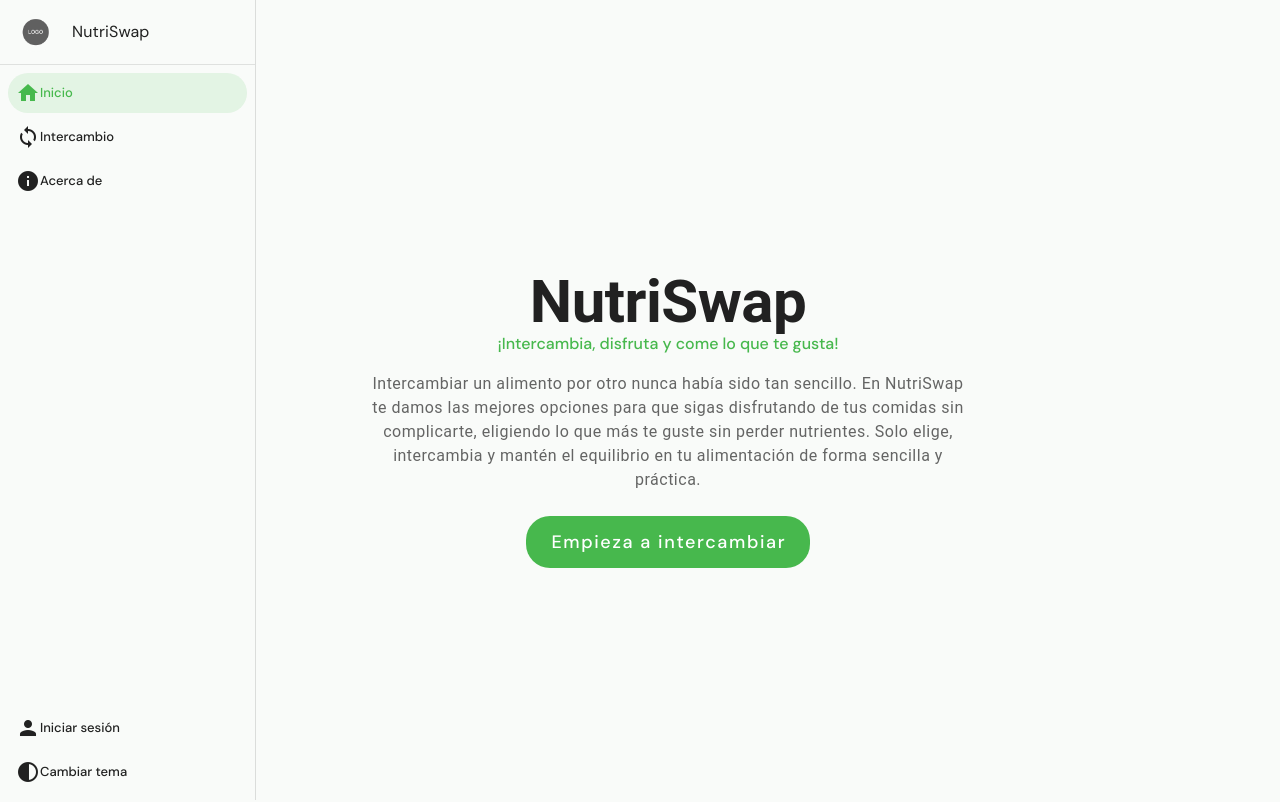
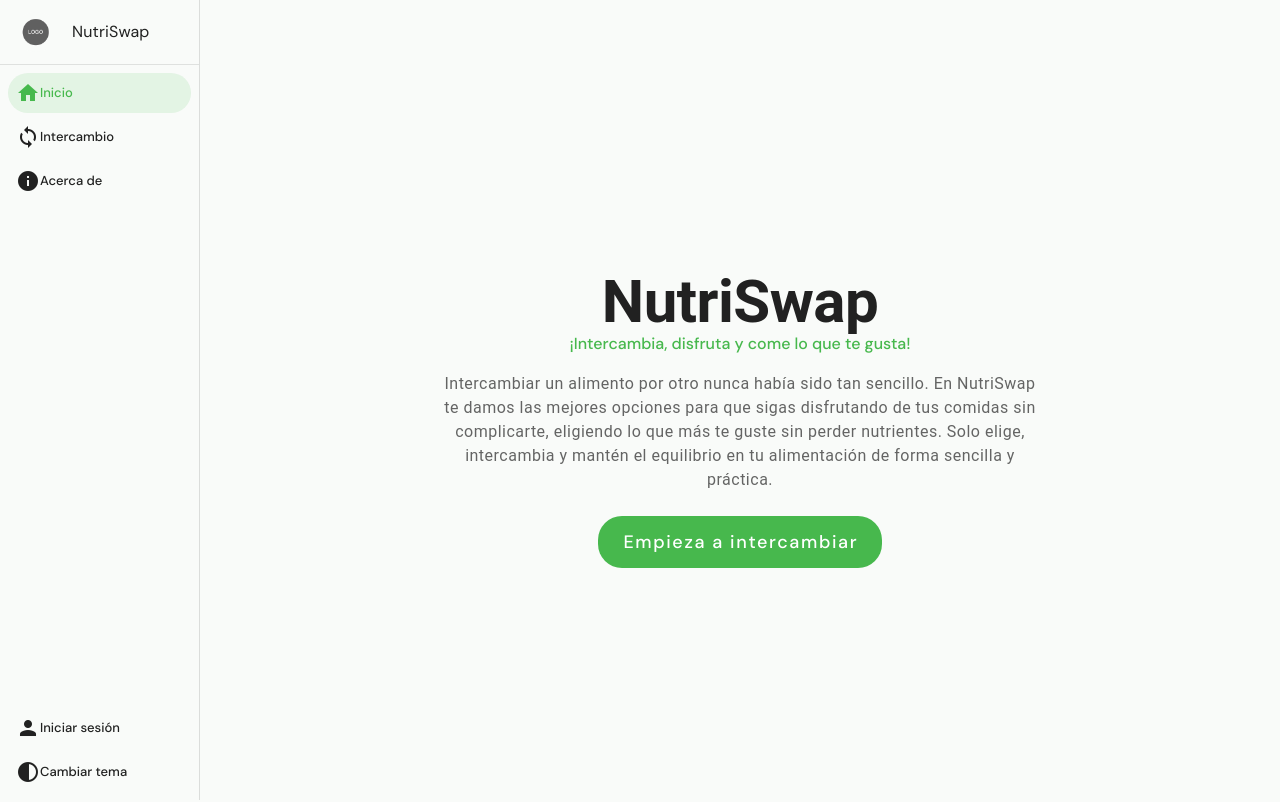
Before and after one commit to Nacho-Gmz/nutri-swap, a Vue app: page / in a window 1280 px wide. Shown: the top 802 px of the page. Built offline with nearby package versions, Linux system fonts and the light colour scheme.

Commit message:
[IMP] Modified sidebar behavior and size

```diff
--- a/src/App.vue
+++ b/src/App.vue
@@ -25,8 +25,6 @@ import Sidebar from './components/Sidebar.vue'
     --text: #abd1c6;
     --component-bg: #e8e4e6;
     --component-text: #001e1d;
-
-    --sidebar-width: 300px;
 }
 
 * {
--- a/src/components/Sidebar.vue
+++ b/src/components/Sidebar.vue
@@ -20,7 +20,7 @@ const items = ref([
 </script>
 
 <template>
-    <v-navigation-drawer expand-on-hover rail>
+    <v-navigation-drawer :width="200">
         <v-list>
             <v-list-item prepend-avatar="/logo.png" title="NutriSwap"></v-list-item>
         </v-list>
```
